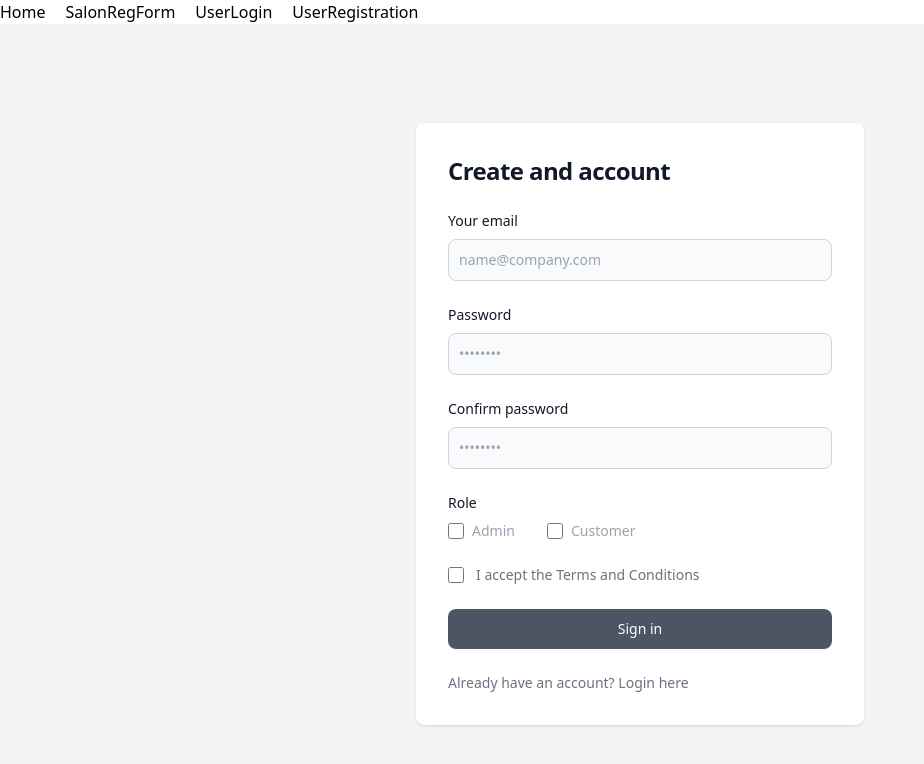
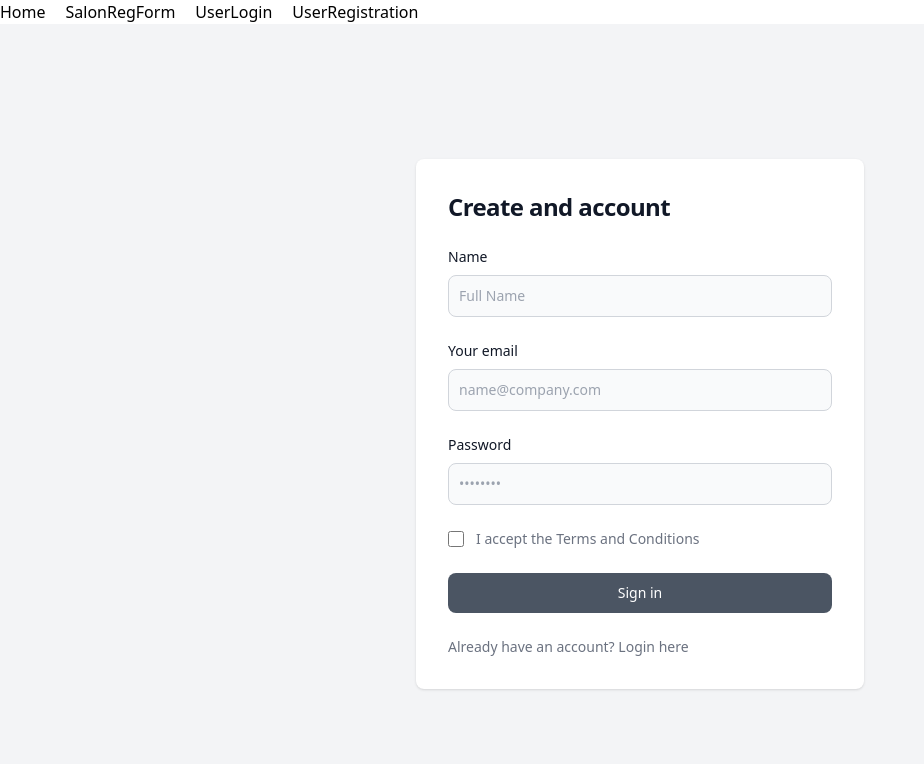
Before and after one commit to krishna-nayak/salon-hub-frontend, a React (Vite) app: page /userRegistration in a window 1280 px wide. Shown: the top 764 px of the page, without its empty margins (0-924 px from the left). Built offline with nearby package versions, Linux system fonts and the light colour scheme.

Commit message:
Reg and Login

```diff
--- a/src/pages/Login.jsx
+++ b/src/pages/Login.jsx
@@ -1,4 +1,35 @@
+import { useState } from "react";
+import { Validation } from "../utility/validation/ValLogin.js";
+import { useNavigate } from "react-router-dom";
+import axios from "axios";
 export default function UserLogin() {
+  const [values, setValues] = useState({
+    email: "",
+    password: "",
+  });
+  const navigate = useNavigate();
+  const [errors, setErrors] = useState({});
+
+  const handleSubmit = (e) => {
+    e.preventDefault();
+    const error = Validation(values);
+    setErrors((prev) => ({ ...prev, ...Validation(values) }));
+    if (error.email == "" && error.password == "") {
+      axios
+        .post("http://localhost:3000/login", values)
+        .then((res) => {
+          navigate("/");
+          console.log(res);
+        })
+        .catch((err) => console.log(err));
+    } else {
+      console.log(Validation(values));
+      //console.log("Validation not atching");
+    }
+  };
+  const handleInput = (e) => {
+    setValues((prev) => ({ ...prev, [e.target.name]: e.target.value }));
+  };
   return (
     <section className="bg-gray-100 ">
       <div className="flex flex-col items-center justify-center px-6 py-8 mx-auto md:h-screen lg:py-0">
@@ -7,7 +38,11 @@ export default function UserLogin() {
             <h1 className="text-xl font-bold leading-tight tracking-tight text-gray-900 md:text-2xl ">
               Sign in to your account
             </h1>
-            <form className="space-y-4 md:space-y-6" action="#">
+            <form
+              className="space-y-4 md:space-y-6"
+              onSubmit={handleSubmit}
+              action="#"
+            >
               <div>
                 <label
                   htmlFor="email"
@@ -21,8 +56,11 @@ export default function UserLogin() {
                   id="email"
                   className="bg-gray-50 border border-gray-300 text-gray-900 sm:text-sm rounded-lg focus:ring-primary-600 focus:border-primary-600 block w-full p-2.5 dark:bg-gray-50 dark:border-gray-200 dark:placeholder-gray-400  dark:focus:ring-blue-500 dark:focus:border-blue-500"
                   placeholder="name@company.com"
-                  required=""
+                  onChange={handleInput}
                 />
+                {errors.email && (
+                  <span className="text-red-600">{errors.email}</span>
+                )}
               </div>
               <div>
                 <label
@@ -37,9 +75,12 @@ export default function UserLogin() {
                   id="password"
                   placeholder="••••••••"
                   className="bg-gray-50 border border-gray-300 text-gray-900 sm:text-sm rounded-lg focus:ring-primary-600 focus:border-primary-600 block w-full p-2.5 dark:bg-gray-50 dark:border-gray-200 dark:placeholder-gray-400sddd dark:focus:ring-blue-500 dark:focus:border-blue-500"
-                  required={true}
                   autoComplete="off"
+                  onChange={handleInput}
                 />
+                {errors.password && (
+                  <span className="text-red-600">{errors.password}</span>
+                )}
               </div>
               <div className="flex items-center justify-between">
                 <div className="flex items-start">
--- a/src/pages/Registration.jsx
+++ b/src/pages/Registration.jsx
@@ -1,14 +1,37 @@
-import { useState } from "react";
+import React, { useState } from "react";
+import { Validation } from "../utility/validation/ValReg";
+import axios from "axios";
+import { useNavigate } from "react-router-dom";
 
 export default function UserRegistration() {
-  const [userDetails, setUserDetails] = useState({
-    name: "",
+  const [values, setValues] = useState({
+    fullName: "",
     email: "",
-    role: "",
     password: "",
-    confirmPassword: "",
   });
+  const navigate = useNavigate();
+  const [errors, setErrors] = useState({});
+  const handleSubmit = (e) => {
+    e.preventDefault();
+    const error = Validation(values);
+    setErrors((prev) => ({ ...prev, ...Validation(values) }));
+    if (error.fullName == "" && error.email == "" && error.password == "") {
+      axios
+        .post("http://localhost:3000/users", values)
+        .then((res) => {
+          navigate("/userLogin");
+          console.log(res);
+        })
 
+        .catch((err) => console.log(err));
+    } else {
+      console.log(Validation(values));
+      //console.log("Validation not atching");
+    }
+  };
+  const handleInput = (e) => {
+    setValues((prev) => ({ ...prev, [e.target.name]: e.target.value }));
+  };
   return (
     <section className="bg-gray-100 ">
       <div className="flex flex-col items-center justify-center px-6 py-8 mx-auto md:h-screen lg:py-0">
@@ -17,7 +40,30 @@ export default function UserRegistration() {
             <h1 className="text-xl font-bold leading-tight tracking-tight text-gray-900 md:text-2xl ">
               Create and account
             </h1>
-            <form className="space-y-4 md:space-y-6" action="#">
+            <form
+              className="space-y-4 md:space-y-6"
+              action="#"
+              onSubmit={handleSubmit}
+            >
+              <div>
+                <label
+                  htmlFor="fullName"
+                  className="block mb-2 text-sm font-medium text-gray-900 "
+                >
+                  Name
+                </label>
+                <input
+                  type="text"
+                  name="fullName"
+                  id="fullName"
+                  className="bg-gray-50 border border-gray-300 text-gray-900 sm:text-sm rounded-lg focus:ring-primary-600 focus:border-primary-600 block w-full p-2.5 dark:bg-gray-50 dark:border-gray-200 dark:placeholder-gray-400  dark:focus:ring-blue-500 dark:focus:border-blue-500"
+                  placeholder="Full Name"
+                  onChange={handleInput}
+                />
+                {errors.fullName && (
+                  <span className="text-red-600">{errors.fullName}</span>
+                )}
+              </div>
               <div>
                 <label
                   htmlFor="email"
@@ -31,8 +77,11 @@ export default function UserRegistration() {
                   id="email"
                   className="bg-gray-50 border border-gray-300 text-gray-900 sm:text-sm rounded-lg focus:ring-primary-600 focus:border-primary-600 block w-full p-2.5 dark:bg-gray-50 dark:border-gray-200 dark:placeholder-gray-400  dark:focus:ring-blue-500 dark:focus:border-blue-500"
                   placeholder="name@company.com"
-                  required=""
+                  onChange={handleInput}
                 />
+                {errors.email && (
+                  <span className="text-red-600">{errors.email}</span>
+                )}
               </div>
               <div>
                 <label
@@ -47,11 +96,14 @@ export default function UserRegistration() {
                   id="password"
                   placeholder="••••••••"
                   className="bg-gray-50 border border-gray-300 text-gray-900 sm:text-sm rounded-lg focus:ring-primary-600 focus:border-primary-600 block w-full p-2.5 dark:bg-gray-50 dark:border-gray-200 dark:placeholder-gray-400sddd dark:focus:ring-blue-500 dark:focus:border-blue-500"
-                  required={true}
+                  onChange={handleInput}
                   autoComplete="off"
                 />
+                {errors.password && (
+                  <span className="text-red-600">{errors.password}</span>
+                )}
               </div>
-              <div>
+              {/* <div>
                 <label
                   htmlFor="confirm-password"
                   className="block mb-2 text-sm font-medium text-gray-900 "
@@ -59,13 +111,16 @@ export default function UserRegistration() {
                   Confirm password
                 </label>
                 <input
-                  type="confirm-password"
-                  name="confirm-password"
-                  id="confirm-password"
+                  type="password"
+                  name="confirmPassword"
+                  id="confirmPassword"
                   placeholder="••••••••"
                   className="bg-gray-50 border border-gray-300 text-gray-900 sm:text-sm rounded-lg focus:ring-primary-600 focus:border-primary-600 block w-full p-2.5 dark:bg-gray-50 dark:border-gray-200 dark:placeholder-gray-400 dark:text-white dark:focus:ring-blue-500 dark:focus:border-blue-500"
-                  required=""
+                  onChange={handleInput}
                 />
+                {errors.confirmPassword && (
+                  <span className="text-red-600">{errors.confirmPassword}</span>
+                )}
               </div>
               <div>
                 <label
@@ -78,23 +133,27 @@ export default function UserRegistration() {
                   {" "}
                   <div className="flex items-center ">
                     <input
-                      id="default-checkbox"
+                      name="role"
+                      checked
+                      id="checkForUser"
                       type="checkbox"
                       value=""
+                      onChange={handleInput}
                       className="w-4 h-4 text-blue-600 bg-gray-100 border-gray-300 rounded focus:ring-blue-500 dark:focus:ring-blue-600 dark:ring-offset-gray-800 focus:ring-2 dark:bg-gray-700 dark:border-gray-600"
                     />
                     <label
                       htmlFor="default-checkbox"
                       className="ms-2 text-sm font-medium text-gray-400 "
                     >
-                      Admin
+                      User
                     </label>
                   </div>
                   <div className="flex items-center">
                     <input
-                      id="checked-checkbox"
+                      id="checkForAdmin"
                       type="checkbox"
                       value=""
+                      disabled
                       className="w-4 h-4 text-blue-600 bg-gray-100 border-gray-300 rounded focus:ring-blue-500 dark:focus:ring-blue-600 dark:ring-offset-gray-800 focus:ring-2 dark:bg-gray-700 dark:border-gray-600"
                     />
                     <label
@@ -102,11 +161,27 @@ export default function UserRegistration() {
                       value=""
                       className="ms-2 text-sm font-medium text-gray-400 "
                     >
-                      Customer
+                      Admin
+                    </label>
+                  </div>{" "}
+                  <div className="flex items-center">
+                    <input
+                      id="checkForShopkeeper"
+                      type="checkbox"
+                      value=""
+                      disabled
+                      className="w-4 h-4 text-blue-600 bg-gray-100 border-gray-300 rounded focus:ring-blue-500 dark:focus:ring-blue-600 dark:ring-offset-gray-800 focus:ring-2 dark:bg-gray-700 dark:border-gray-600"
+                    />
+                    <label
+                      htmlFor="checked-checkbox"
+                      value=""
+                      className="ms-2 text-sm font-medium text-gray-400 "
+                    >
+                      Shopkeeper
                     </label>
                   </div>{" "}
                 </div>
-              </div>
+              </div>*/}
               <div className="flex items-center justify-between">
                 <div className="flex items-start">
                   <div className="flex items-center h-5">
--- /dev/null
+++ b/src/utility/validation/ValLogin.js
@@ -0,0 +1,24 @@
+export function Validation(values) {
+  console.log(values);
+  let error = {};
+  const email_pattern = /\S+@\S+\.\S+/;
+  const password_pattern =
+    /^(?=.*\d)(?=.*[a-z])(?=.*[A-Z])(?=.*[a-zA-Z]).{8,}$/;
+
+  if (values.email === "") {
+    error.email = "Email should not be empty";
+  } else if (!email_pattern.test(values.email)) {
+    error.email = "Email format doesn't match";
+  } else {
+    error.email = "";
+  }
+
+  if (values.password === "") {
+    error.password = "Password should not be empty";
+  } else if (!password_pattern.test(values.password)) {
+    error.password = "Password credentials don't match";
+  } else {
+    error.password = "";
+  }
+  return error;
+}
--- /dev/null
+++ b/src/utility/validation/ValReg.js
@@ -0,0 +1,30 @@
+export function Validation(values) {
+  console.log(values);
+  let error = {};
+  const email_pattern = /\S+@\S+\.\S+/;
+  const password_pattern =
+    /^(?=.*\d)(?=.*[a-z])(?=.*[A-Z])(?=.*[a-zA-Z]).{8,}$/;
+
+  if (values.fullName === "") {
+    error.fullName = "Name should not be empty";
+  } else {
+    error.fullName = "";
+  }
+
+  if (values.email === "") {
+    error.email = "Email should not be empty";
+  } else if (!email_pattern.test(values.email)) {
+    error.email = "Email format doesn't match";
+  } else {
+    error.email = "";
+  }
+
+  if (values.password === "") {
+    error.password = "Password should not be empty";
+  } else if (!password_pattern.test(values.password)) {
+    error.password = "Password credentials don't match";
+  } else {
+    error.password = "";
+  }
+  return error;
+}
```
